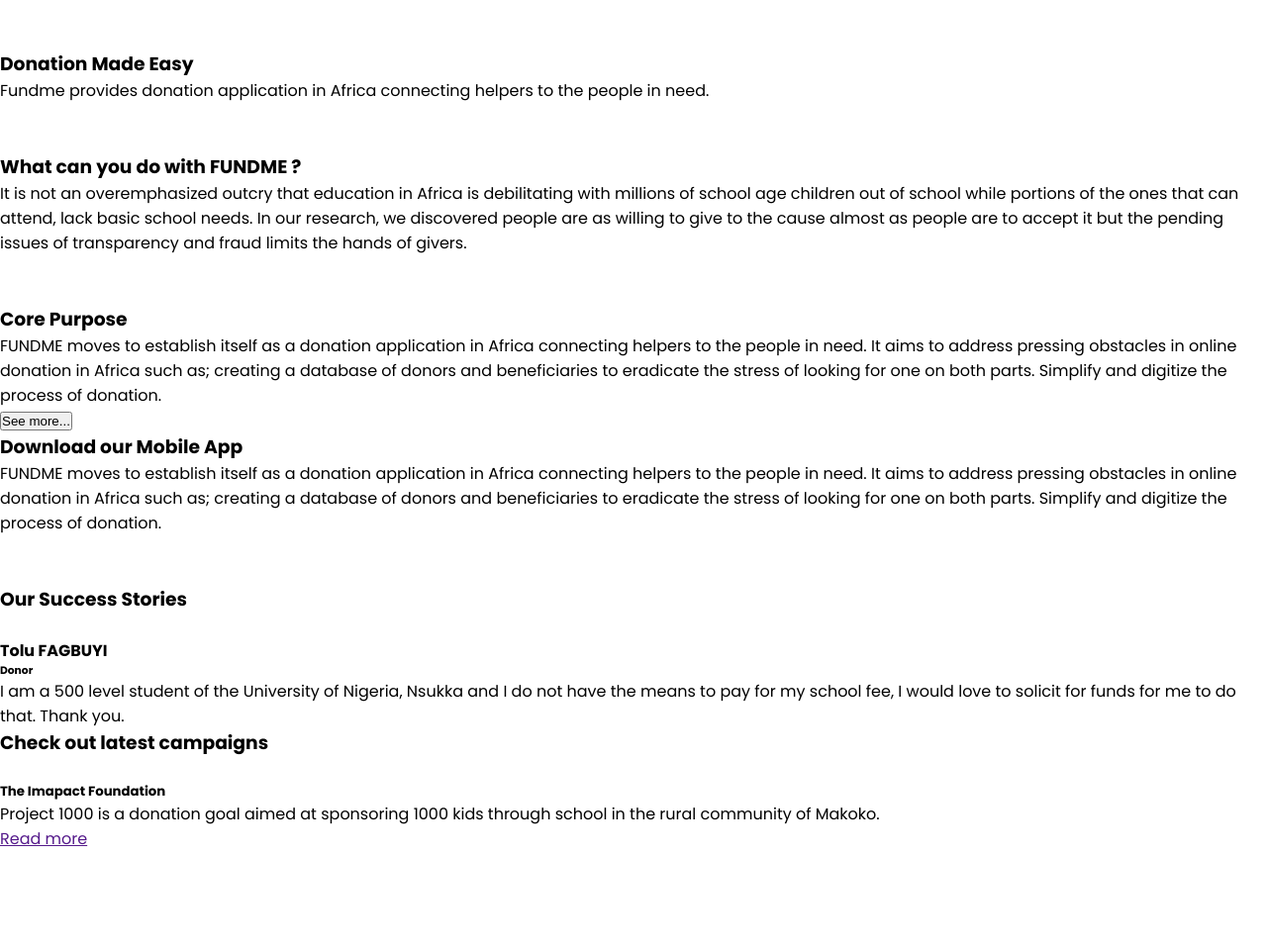
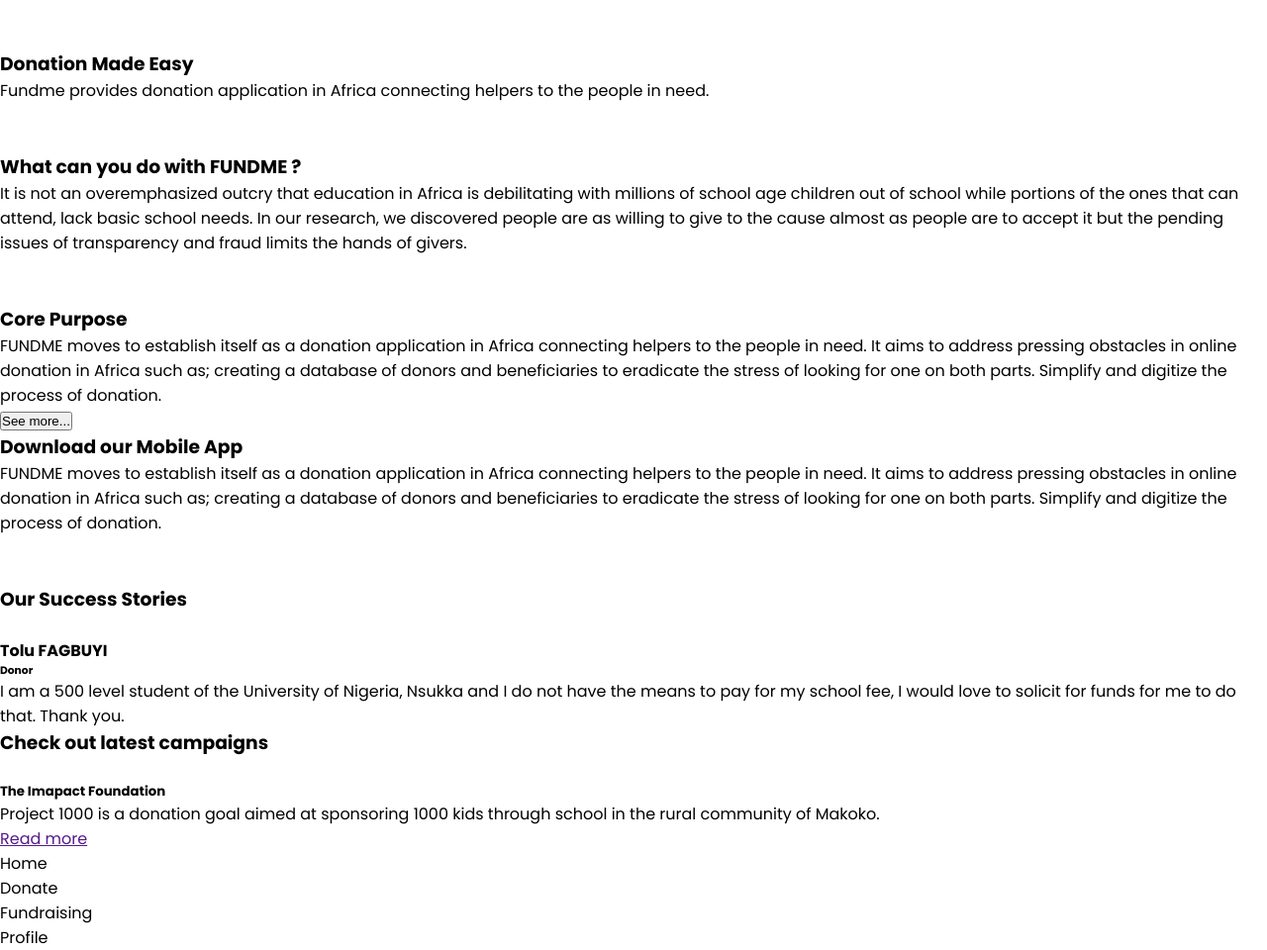
Before and after one commit to zuri-training/FundMe-fe-pjt-96, a plain HTML site: page index.html in a window 1280 px wide. Shown: the whole page at 99% size. Before the commit the page ends 860 px from the top, so only its background shows below. Drawn offline with Linux system fonts and the light colour scheme.

Commit message:
add footer

```diff
--- a/index.html
+++ b/index.html
@@ -137,7 +137,22 @@
   </main>
 
   <footer class="footer">
-
+    <div class="home">
+      <p class="fafa"><i class="fas fa-home"></i></p>
+      <p class="words">Home</p>
+ </div>
+ <div class="don">
+      <p><i class="far fa-heart"></i></p>
+      <p class="dword">Donate</p>
+ </div>
+ <div class="fund">
+      <p class="hold"><i class="fas fa-hand-holding-heart"></i></p>
+      <p>Fundraising</p>
+ </div>
+ <div class="pro">
+      <p class="user"><i class="fas fa-user"></i></p>
+      <p>Profile</p>
+ </div>
   </footer>
 
   <script src="app.js"></script>
```
